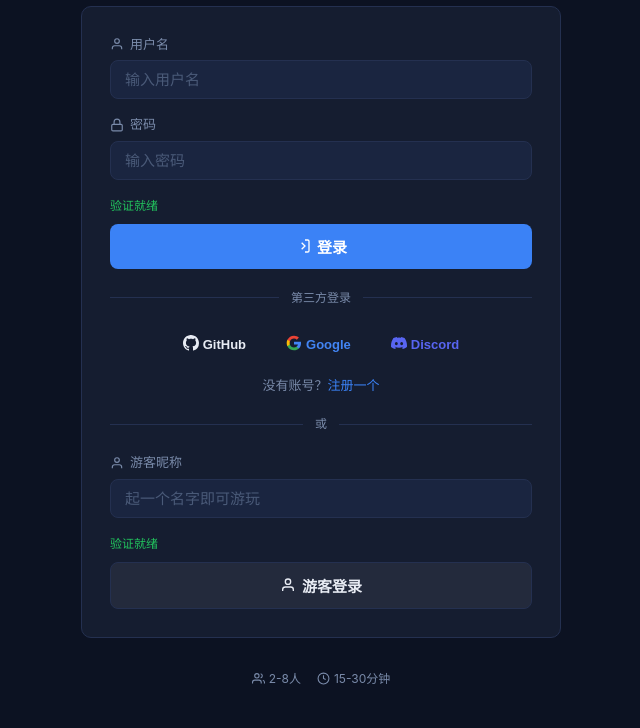
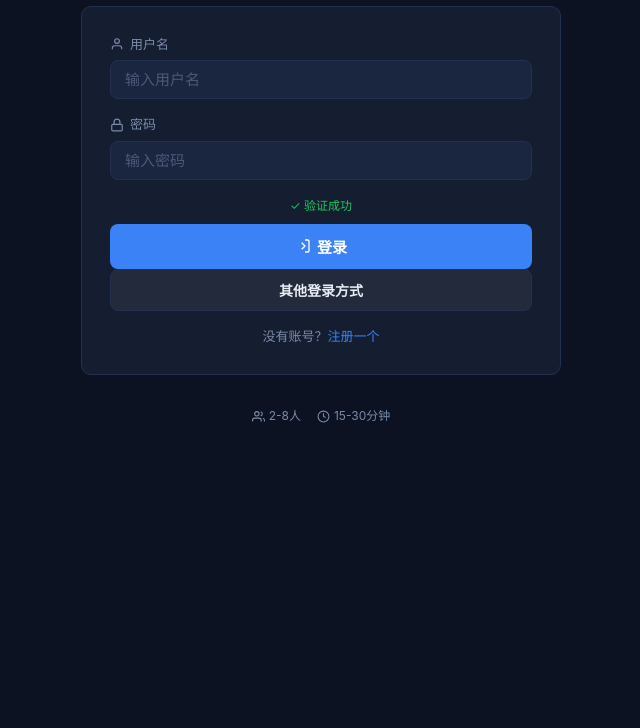
Before and after one commit to zz632/city-war, a Flask app: page / in a window 1280 px wide. Shown: the part 224-952 px from the top of the page, without its empty margins (319-959 px from the left). After the commit the page ends 647 px from the top, so only its background shows below. Run offline with Flask 3, Linux system fonts and the light colour scheme.

Commit message:
auto update 2026-06-27 20:35:02

```diff
--- a/static/css/main.css
+++ b/static/css/main.css
@@ -233,6 +233,7 @@ body {
     min-height: 20px;
     display: flex;
     align-items: center;
+    justify-content: center;
 }
 .pow-status {
     font-size: 12px;
--- a/static/js/main.js
+++ b/static/js/main.js
@@ -37,9 +37,8 @@ function toast(msg, type = 'info') {
 
 // ===== 首页 =====
 function initHome() {
-    // 加载 PoW 挑战（登录区域和游客区域各一个）
+    // 加载 PoW 挑战（登录区域）
     fetchPowChallenge('powContainerLogin');
-    fetchPowChallenge('powContainerGuest');
 
     // 检测是否在线模式
     fetch('/api/auth/online_mode').then(r => r.json()).then(data => {
@@ -200,6 +199,15 @@ async function doLogin() {
     }
 }
 
+function openMoreLoginModal() {
+    document.getElementById('moreLoginModal').style.display = 'flex';
+    fetchPowChallenge('powContainerGuest');
+}
+
+function closeMoreLoginModal() {
+    document.getElementById('moreLoginModal').style.display = 'none';
+}
+
 // ===== Proof of Work =====
 
 async function fetchPowChallenge(containerId) {
@@ -210,7 +218,7 @@ async function fetchPowChallenge(containerId) {
         const data = await res.json();
         powData[containerId] = { challenge_id: data.challenge_id, challenge: data.challenge, difficulty: data.difficulty, nonce: null };
         // 显示计算进度
-        container.innerHTML = '<span class="pow-status">安全验证就绪</span>';
+        container.innerHTML = '<span class="pow-status pow-computing">计算中...</span>';
         // 后台预计算
         solvePowInBackground(containerId);
     } catch (e) {
@@ -234,7 +242,7 @@ function solvePowInBackground(containerId) {
             const hash = sha256(challenge + nonce);
             if (hash.startsWith(prefix)) {
                 data.nonce = String(nonce);
-                if (container) container.innerHTML = '<span class="pow-status pow-done">验证就绪</span>';
+                if (container) container.innerHTML = '<span class="pow-status pow-done">✓ 验证成功</span>';
                 return;
             }
             nonce++;
--- a/templates/index.html
+++ b/templates/index.html
@@ -40,21 +40,9 @@
                     <svg viewBox="0 0 24 24"><path d="M15 3h4a2 2 0 012 2v14a2 2 0 01-2 2h-4M10 17l5-5-5-5"/></svg>
                     <span>登录</span>
                 </button>
-                <!-- OAuth 登录 -->
-                <div id="oauth-section" class="oauth-section">
-                    <div class="divider"><span>第三方登录</span></div>
-                    <div class="oauth-btns">
-                        <button class="oauth-btn-text" onclick="oauthLogin('github')" style="--c:#e8ecf4">
-                            <svg viewBox="0 0 24 24" width="16" height="16" style="vertical-align:-2px;margin-right:4px"><path fill="#e8ecf4" d="M12 0C5.37 0 0 5.37 0 12c0 5.31 3.435 9.795 8.205 11.385.6.105.825-.255.825-.57 0-.285-.015-1.23-.015-2.235-3.015.555-3.795-.735-4.035-1.41-.135-.345-.72-1.41-1.23-1.695-.42-.225-1.02-.78-.015-.795.945-.015 1.62.87 1.845 1.23 1.08 1.815 2.805 1.305 3.495.99.105-.78.42-1.305.765-1.605-2.67-.3-5.46-1.335-5.46-5.925 0-1.305.465-2.385 1.23-3.225-.12-.3-.54-1.53.12-3.18 0 0 1.005-.315 3.3 1.23.96-.27 1.98-.405 3-.405s2.04.135 3 .405c2.295-1.56 3.3-1.23 3.3-1.23.66 1.65.24 2.88.12 3.18.765.84 1.23 1.905 1.23 3.225 0 4.605-2.805 5.625-5.475 5.925.435.375.81 1.095.81 2.22 0 1.605-.015 2.895-.015 3.3 0 .315.225.69.825.57A12.02 12.02 0 0024 12c0-6.63-5.37-12-12-12z"/></svg>GitHub
-                        </button>
-                        <button class="oauth-btn-text" onclick="oauthLogin('google')" style="--c:#4285F4">
-                            <svg viewBox="0 0 24 24" width="16" height="16" style="vertical-align:-2px;margin-right:4px"><path d="M22.56 12.25c0-.78-.07-1.53-.2-2.25H12v4.26h5.92a5.06 5.06 0 01-2.2 3.32v2.77h3.57c2.08-1.92 3.28-4.74 3.28-8.1z" fill="#4285F4"/><path d="M12 23c2.97 0 5.46-.98 7.28-2.66l-3.57-2.77c-.98.66-2.23 1.06-3.71 1.06-2.86 0-5.29-1.93-6.16-4.53H2.18v2.84C3.99 20.53 7.7 23 12 23z" fill="#34A853"/><path d="M5.84 14.09c-.22-.66-.35-1.36-.35-2.09s.13-1.43.35-2.09V7.07H2.18C1.43 8.55 1 10.22 1 12s.43 3.45 1.18 4.93l2.85-2.22.81-.62z" fill="#FBBC05"/><path d="M12 5.38c1.62 0 3.06.56 4.21 1.64l3.15-3.15C17.45 2.09 14.97 1 12 1 7.7 1 3.99 3.47 2.18 7.07l3.66 2.84c.87-2.6 3.3-4.53 6.16-4.53z" fill="#EA4335"/></svg>Google
-                        </button>
-                        <button class="oauth-btn-text" onclick="oauthLogin('discord')" style="--c:#5865F2">
-                            <svg viewBox="0 0 24 24" width="16" height="16" style="vertical-align:-2px;margin-right:4px"><path fill="#5865F2" d="M20.317 4.37a19.791 19.791 0 00-4.885-1.515.074.074 0 00-.079.037c-.21.375-.444.864-.608 1.25a18.27 18.27 0 00-5.487 0 12.64 12.64 0 00-.617-1.25.077.077 0 00-.079-.037A19.736 19.736 0 003.677 4.37a.07.07 0 00-.032.027C.533 9.046-.32 13.58.099 18.057a.082.082 0 00.031.057 19.9 19.9 0 005.993 3.03.078.078 0 00.084-.028c.462-.63.874-1.295 1.226-1.994a.076.076 0 00-.041-.106 13.107 13.107 0 01-1.872-.892.077.077 0 01-.008-.128 10.2 10.2 0 00.372-.292.074.074 0 01.077-.01c3.928 1.793 8.18 1.793 12.062 0a.074.074 0 01.078.01c.12.098.246.198.373.292a.077.077 0 01-.006.127 12.299 12.299 0 01-1.873.892.077.077 0 00-.041.107c.36.698.772 1.362 1.225 1.993a.076.076 0 00.084.028 19.839 19.839 0 006.002-3.03.077.077 0 00.032-.054c.5-5.177-.838-9.674-3.549-13.66a.061.061 0 00-.031-.03zM8.02 15.33c-1.183 0-2.157-1.085-2.157-2.419 0-1.333.956-2.419 2.157-2.419 1.21 0 2.176 1.095 2.157 2.42 0 1.333-.956 2.418-2.157 2.418zm7.975 0c-1.183 0-2.157-1.085-2.157-2.419 0-1.333.955-2.419 2.157-2.419 1.21 0 2.176 1.095 2.157 2.42 0 1.333-.946 2.418-2.157 2.418z"/></svg>Discord
-                        </button>
-                    </div>
-                </div>
+                <button class="btn btn-secondary btn-block" onclick="openMoreLoginModal()">
+                    <span>其他登录方式</span>
+                </button>
                 <p class="auth-switch">没有账号？<a href="#" id="showRegister">注册一个</a></p>
             </div>
             <!-- 注册表单 -->
@@ -86,22 +74,6 @@
                     <span>注册</span>
                 </button>
                 <p class="auth-switch">已有账号？<a href="#" id="showLogin">去登录</a></p>
-            </div>
-            <!-- 游客模式 -->
-            <div id="guest-entry">
-                <div class="divider"><span>或</span></div>
-                <div class="field">
-                    <label class="field-label">
-                        <svg viewBox="0 0 24 24"><path d="M20 21v-2a4 4 0 00-4-4H8a4 4 0 00-4 4v2"/><circle cx="12" cy="7" r="4"/></svg>
-                        <span>游客昵称</span>
-                    </label>
-                    <input type="text" id="guestName" class="field-input" placeholder="起一个名字即可游玩" maxlength="12" autocomplete="off">
-                </div>
-                <div id="powContainerGuest" class="pow-container"></div>
-                <button id="guestBtn" class="btn btn-secondary btn-block btn-lg">
-                    <svg viewBox="0 0 24 24"><path d="M20 21v-2a4 4 0 00-4-4H8a4 4 0 00-4 4v2"/><circle cx="12" cy="7" r="4"/></svg>
-                    <span>游客登录</span>
-                </button>
             </div>
         </div>
 
@@ -182,6 +154,47 @@
     <!-- Toast -->
     <div id="toast" class="toast"></div>
 
-    <script src="/static/js/main.js?v=3"></script>
+    <!-- 更多登录方式弹窗 -->
+    <div id="moreLoginModal" class="modal-overlay" style="display:none" onclick="if(event.target===this)closeMoreLoginModal()">
+        <div class="modal-card" style="max-width:360px">
+            <div class="modal-header">
+                <h3>其他登录方式</h3>
+                <button class="modal-close" onclick="closeMoreLoginModal()">&times;</button>
+            </div>
+            <!-- 第三方登录 -->
+            <div id="oauth-section" class="oauth-section">
+                <div class="divider"><span>第三方登录</span></div>
+                <div class="oauth-btns">
+                    <button class="oauth-btn-text" onclick="oauthLogin('github')" style="--c:#e8ecf4">
+                        <svg viewBox="0 0 24 24" width="16" height="16" style="vertical-align:-2px;margin-right:4px"><path fill="#e8ecf4" d="M12 0C5.37 0 0 5.37 0 12c0 5.31 3.435 9.795 8.205 11.385.6.105.825-.255.825-.57 0-.285-.015-1.23-.015-2.235-3.015.555-3.795-.735-4.035-1.41-.135-.345-.72-1.41-1.23-1.695-.42-.225-1.02-.78-.015-.795.945-.015 1.62.87 1.845 1.23 1.08 1.815 2.805 1.305 3.495.99.105-.78.42-1.305.765-1.605-2.67-.3-5.46-1.335-5.46-5.925 0-1.305.465-2.385 1.23-3.225-.12-.3-.54-1.53.12-3.18 0 0 1.005-.315 3.3 1.23.96-.27 1.98-.405 3-.405s2.04.135 3 .405c2.295-1.56 3.3-1.23 3.3-1.23.66 1.65.24 2.88.12 3.18.765.84 1.23 1.905 1.23 3.225 0 4.605-2.805 5.625-5.475 5.925.435.375.81 1.095.81 2.22 0 1.605-.015 2.895-.015 3.3 0 .315.225.69.825.57A12.02 12.02 0 0024 12c0-6.63-5.37-12-12-12z"/></svg>GitHub
+                    </button>
+                    <button class="oauth-btn-text" onclick="oauthLogin('google')" style="--c:#4285F4">
+                        <svg viewBox="0 0 24 24" width="16" height="16" style="vertical-align:-2px;margin-right:4px"><path d="M22.56 12.25c0-.78-.07-1.53-.2-2.25H12v4.26h5.92a5.06 5.06 0 01-2.2 3.32v2.77h3.57c2.08-1.92 3.28-4.74 3.28-8.1z" fill="#4285F4"/><path d="M12 23c2.97 0 5.46-.98 7.28-2.66l-3.57-2.77c-.98.66-2.23 1.06-3.71 1.06-2.86 0-5.29-1.93-6.16-4.53H2.18v2.84C3.99 20.53 7.7 23 12 23z" fill="#34A853"/><path d="M5.84 14.09c-.22-.66-.35-1.36-.35-2.09s.13-1.43.35-2.09V7.07H2.18C1.43 8.55 1 10.22 1 12s.43 3.45 1.18 4.93l2.85-2.22.81-.62z" fill="#FBBC05"/><path d="M12 5.38c1.62 0 3.06.56 4.21 1.64l3.15-3.15C17.45 2.09 14.97 1 12 1 7.7 1 3.99 3.47 2.18 7.07l3.66 2.84c.87-2.6 3.3-4.53 6.16-4.53z" fill="#EA4335"/></svg>Google
+                    </button>
+                    <button class="oauth-btn-text" onclick="oauthLogin('discord')" style="--c:#5865F2">
+                        <svg viewBox="0 0 24 24" width="16" height="16" style="vertical-align:-2px;margin-right:4px"><path fill="#5865F2" d="M20.317 4.37a19.791 19.791 0 00-4.885-1.515.074.074 0 00-.079.037c-.21.375-.444.864-.608 1.25a18.27 18.27 0 00-5.487 0 12.64 12.64 0 00-.617-1.25.077.077 0 00-.079-.037A19.736 19.736 0 003.677 4.37a.07.07 0 00-.032.027C.533 9.046-.32 13.58.099 18.057a.082.082 0 00.031.057 19.9 19.9 0 005.993 3.03.078.078 0 00.084-.028c.462-.63.874-1.295 1.226-1.994a.076.076 0 00-.041-.106 13.107 13.107 0 01-1.872-.892.077.077 0 01-.008-.128 10.2 10.2 0 00.372-.292.074.074 0 01.077-.01c3.928 1.793 8.18 1.793 12.062 0a.074.074 0 01.078.01c.12.098.246.198.373.292a.077.077 0 01-.006.127 12.299 12.299 0 01-1.873.892.077.077 0 00-.041.107c.36.698.772 1.362 1.225 1.993a.076.076 0 00.084.028 19.839 19.839 0 006.002-3.03.077.077 0 00.032-.054c.5-5.177-.838-9.674-3.549-13.66a.061.061 0 00-.031-.03zM8.02 15.33c-1.183 0-2.157-1.085-2.157-2.419 0-1.333.956-2.419 2.157-2.419 1.21 0 2.176 1.095 2.157 2.42 0 1.333-.956 2.418-2.157 2.418zm7.975 0c-1.183 0-2.157-1.085-2.157-2.419 0-1.333.955-2.419 2.157-2.419 1.21 0 2.176 1.095 2.157 2.42 0 1.333-.946 2.418-2.157 2.418z"/></svg>Discord
+                    </button>
+                </div>
+            </div>
+            <!-- 游客登录 -->
+            <div id="guest-entry">
+                <div class="divider"><span>或</span></div>
+                <div class="field">
+                    <label class="field-label">
+                        <svg viewBox="0 0 24 24"><path d="M20 21v-2a4 4 0 00-4-4H8a4 4 0 00-4 4v2"/><circle cx="12" cy="7" r="4"/></svg>
+                        <span>游客昵称</span>
+                    </label>
+                    <input type="text" id="guestName" class="field-input" placeholder="起一个名字即可游玩" maxlength="12" autocomplete="off">
+                </div>
+                <div id="powContainerGuest" class="pow-container"></div>
+                <button id="guestBtn" class="btn btn-secondary btn-block btn-lg">
+                    <svg viewBox="0 0 24 24"><path d="M20 21v-2a4 4 0 00-4-4H8a4 4 0 00-4 4v2"/><circle cx="12" cy="7" r="4"/></svg>
+                    <span>游客登录</span>
+                </button>
+            </div>
+        </div>
+    </div>
+
+    <script src="/static/js/main.js?v=4"></script>
 </body>
 </html>
```
